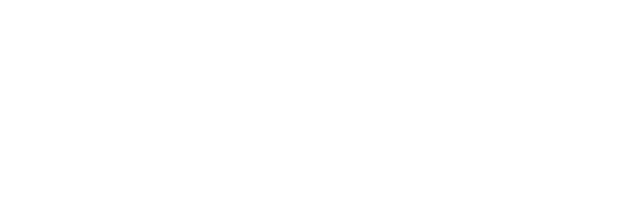
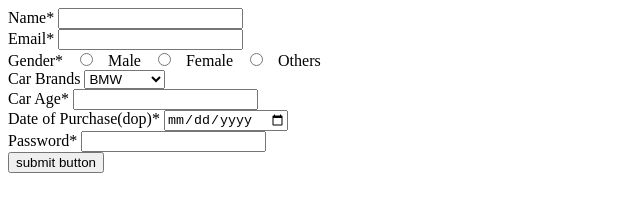
Before and after one commit to acciojob/car-insurance-form-Abhishek-Negi-404, a website: page main.html in a window 1280 px wide. Shown: the whole page, without its empty margins (0-640 px from the left). Drawn offline with Linux system fonts and the light colour scheme.

Commit message:
created a submission

```diff
--- a/main.html
+++ b/main.html
@@ -8,6 +8,39 @@
 
 <body>
 	<!-- the entire body must be written by student -->
+	<form action="#" method="post" id="form1">
+		<label for="name">Name*</label>
+		<input  type="text" id="name" name="name" required>
+		<br>
+		<label for="email">Email*</label>
+		<input  type="text" id="email" name="email" required>
+		<br>
+	Gender*
+  <input type="radio" id="Male" name="gender" value="Male" required>
+  <label for="Male">Male</label>
+  <input type="radio" id="Female" name="gender" value="Female">
+  <label for="Female">Female</label>
+  <input type="radio" id="Others" name="gender" value="Others">
+  <label for="Others">Others</label>
+  <br>
+	<label for="cars">Car Brands</label>
+	<select name="cars" id="cars">
+		<option value="BMW">BMW</option>
+		<option value="Audi">Audi</option>
+		<option value="Mercedez">Mercedez</option>
+	</select>
+		<br>
+    <label for="carage">Car Age*</label>
+	<input  type="number" id="carage" name="carage" required>
+	<br>
+	<label for="dop">Date of Purchase(dop)*</label>
+	<input  type="date" id="dop" name="dop" required>
+		<br>
+	<label for="password">Password*</label>
+	<input  type="password" id="password" name="password" required>
+		<br>
+	<button type="submit" form="form1" value="Submit">submit button</button>
+	</form>
     <script type="text/javascript" src="./script.js">
 </script>
 
```
